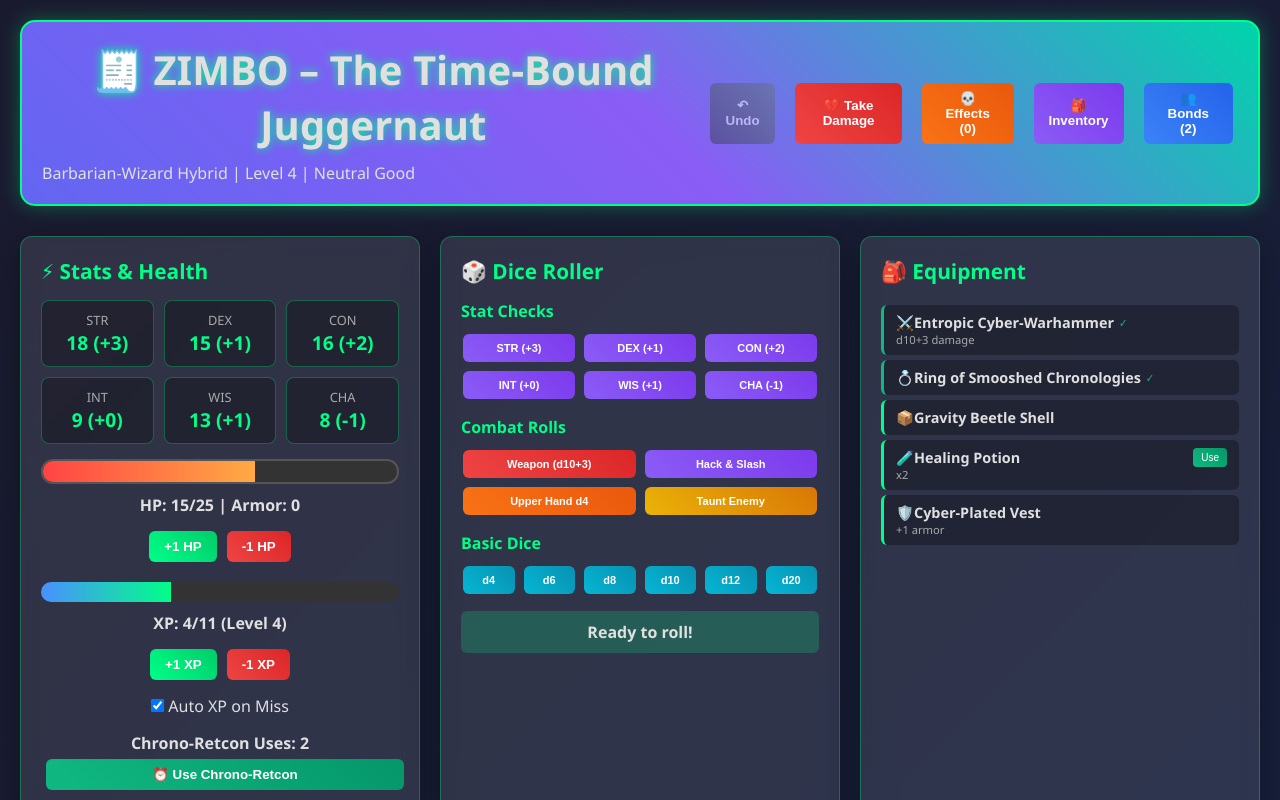
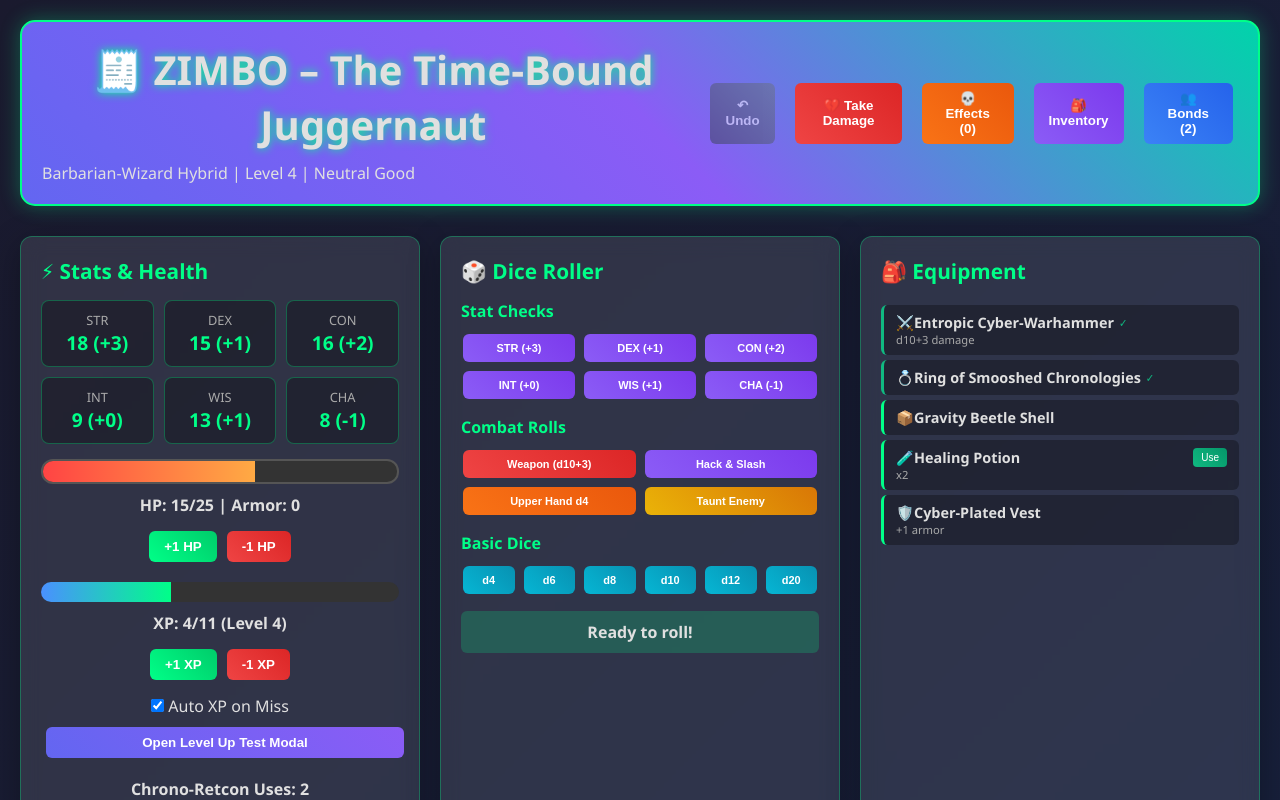
Before and after one commit to thwoom/zimbo-tauri-character-sheet, a React (Vite) app: page / in a window 1280 px wide. Shown: the top 800 px of the page. Built offline with nearby package versions, Linux system fonts and the light colour scheme.

Commit message:
feat: add dev button to open Level Up modal

```diff
--- a/src/components/CharacterStats.jsx
+++ b/src/components/CharacterStats.jsx
@@ -214,6 +214,19 @@ const CharacterStats = ({
         />{' '}
         Auto XP on Miss
       </label>
+      {import.meta.env.DEV && (
+        <button
+          onClick={() => setShowLevelUpModal(true)}
+          style={{
+            ...buttonStyle,
+            background: 'linear-gradient(45deg, #6366f1, #8b5cf6)',
+            width: '100%',
+            marginTop: '10px',
+          }}
+        >
+          Open Level Up Test Modal
+        </button>
+      )}
       {character.xp >= character.xpNeeded && (
         <button
           onClick={() => setShowLevelUpModal(true)}
```
